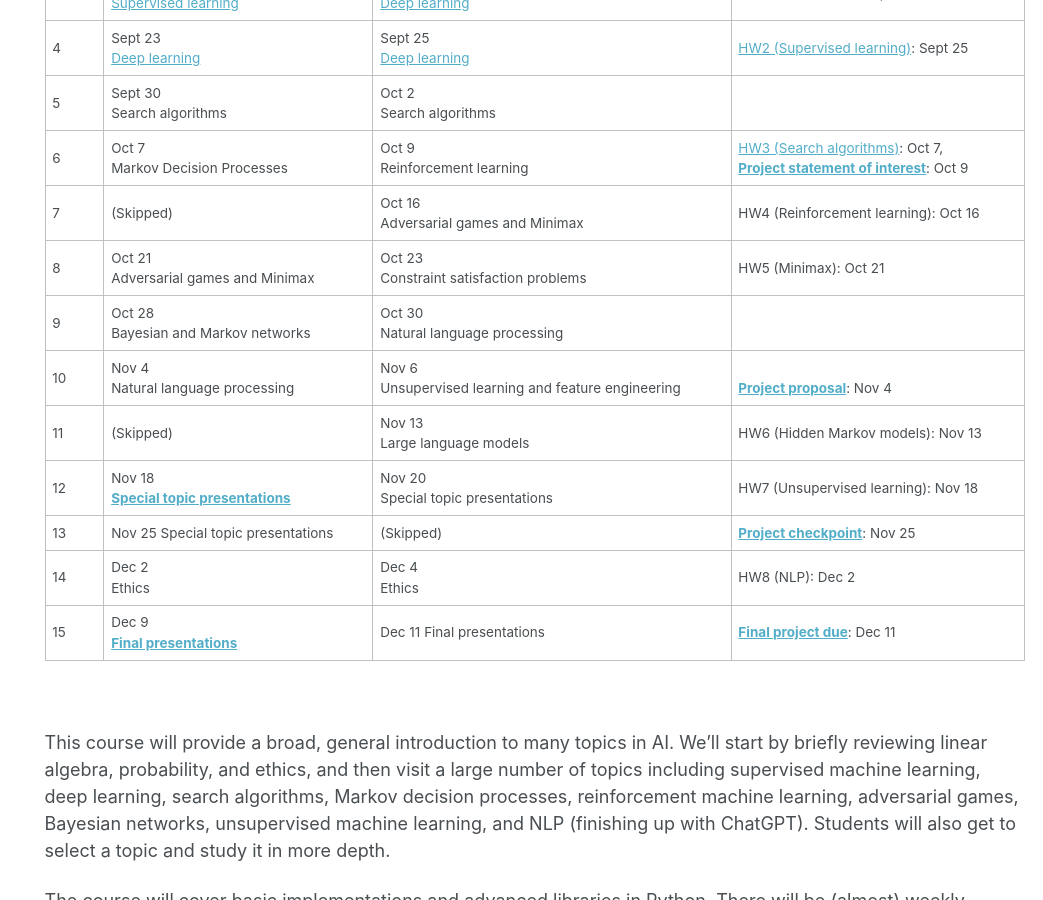
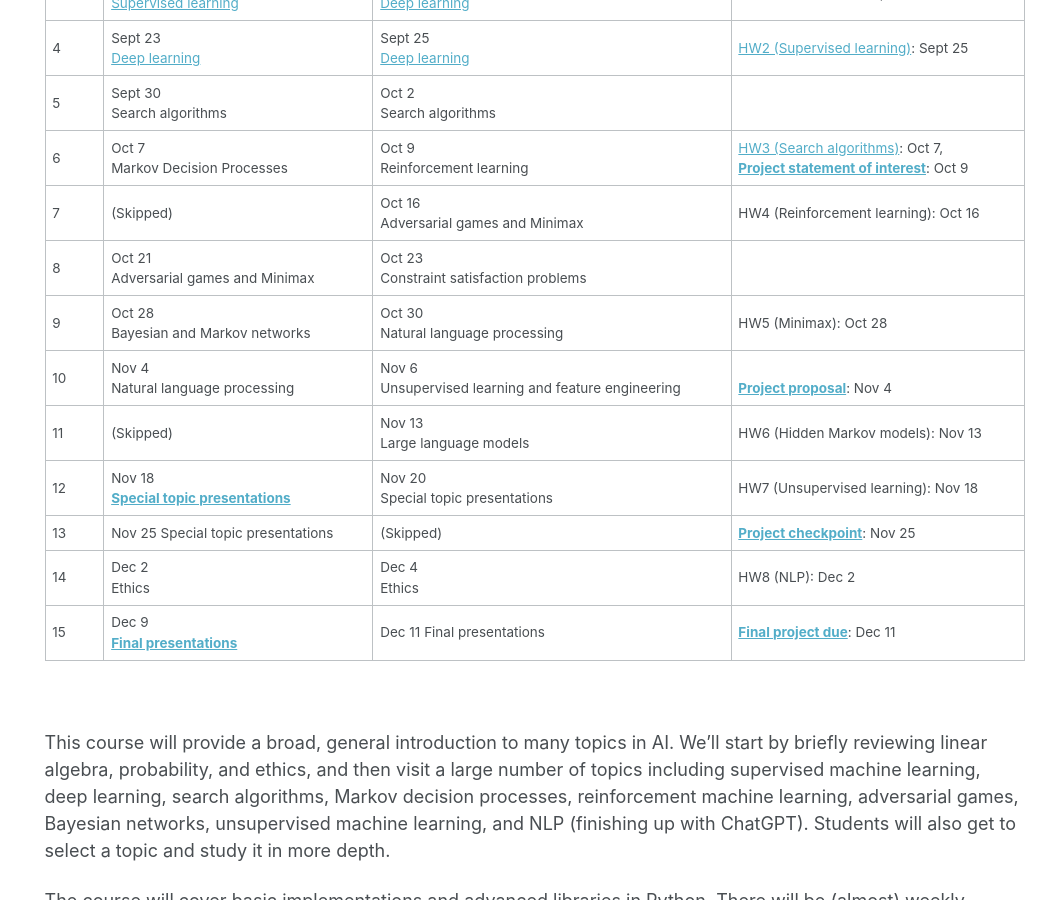
Before and after one commit to rasikabh/rasikabh.github.io, a Jekyll site: the page built from _pages/ai2024f.md, in a window 1280 px wide and 900 px high, scrolled down 970 px. Shown: the whole window, without its empty margins (237-1280 px from the left). Built offline with Jekyll 4.4.1, drawn with Linux system fonts in a browser that asks for light colours.

Commit message:
push hw5 back

```diff
--- a/_pages/ai2024f.md
+++ b/_pages/ai2024f.md
@@ -50,8 +50,8 @@ Mondays 1:30 - 2:30 on [Zoom](https://northeastern.zoom.us/j/8479170362?pwd=fQ5Y
 | 5 | Sept 30 <br> Search algorithms  | Oct 2 <br> Search algorithms |  |
 | 6 | Oct 7 <br> Markov Decision Processes | Oct 9 <br> Reinforcement learning | [HW3 (Search algorithms)](https://docs.google.com/document/d/1GPvGvsmDXXmXTcV6Tasj4EUF_SRXz3Tij06kKt4QHaE/edit?usp=sharing): Oct 7, <br> [**Project statement of interest**](https://docs.google.com/document/d/1IAtrJJK5_hGe4stb1YLSfo_UIQT32UD1ebAXFCYPNW0/edit?usp=sharing): Oct 9 |
 | 7 | (Skipped) | Oct 16 <br> Adversarial games and Minimax | HW4 (Reinforcement learning): Oct 16 |
-| 8 | Oct 21 <br> Adversarial games and Minimax | Oct 23 <br> Constraint satisfaction problems | HW5 (Minimax): Oct 21 |
-| 9 | Oct 28 <br> Bayesian and Markov networks | Oct 30 <br> Natural language processing |  |
+| 8 | Oct 21 <br> Adversarial games and Minimax | Oct 23 <br> Constraint satisfaction problems |  |
+| 9 | Oct 28 <br> Bayesian and Markov networks | Oct 30 <br> Natural language processing | HW5 (Minimax): Oct 28 |
 | 10 | Nov 4 <br> Natural language processing | Nov 6 <br> Unsupervised learning and feature engineering | <br> [**Project proposal**](https://docs.google.com/document/d/1IAtrJJK5_hGe4stb1YLSfo_UIQT32UD1ebAXFCYPNW0/edit?usp=sharing): Nov 4 |
 | 11 | (Skipped) | Nov 13 <br> Large language models | HW6 (Hidden Markov models): Nov 13 |
 | 12 | Nov 18 <br> [**Special topic presentations**](https://docs.google.com/document/d/1qqJPsdp0NBOOO7xo8TxQ2XenGCObTDkDkoSvZfCLDGw/edit?usp=sharing) | Nov 20 <br> Special topic presentations | HW7 (Unsupervised learning): Nov 18 |
```
